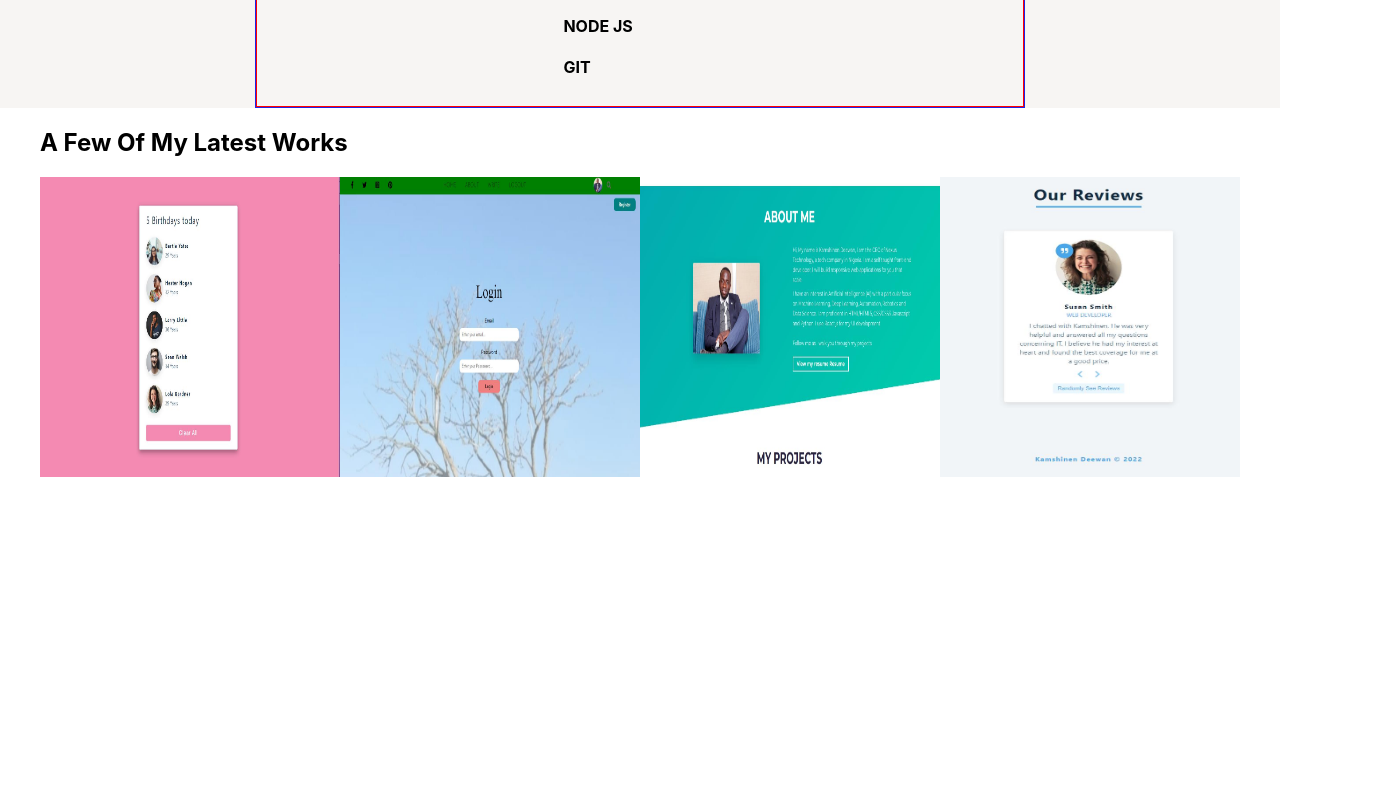
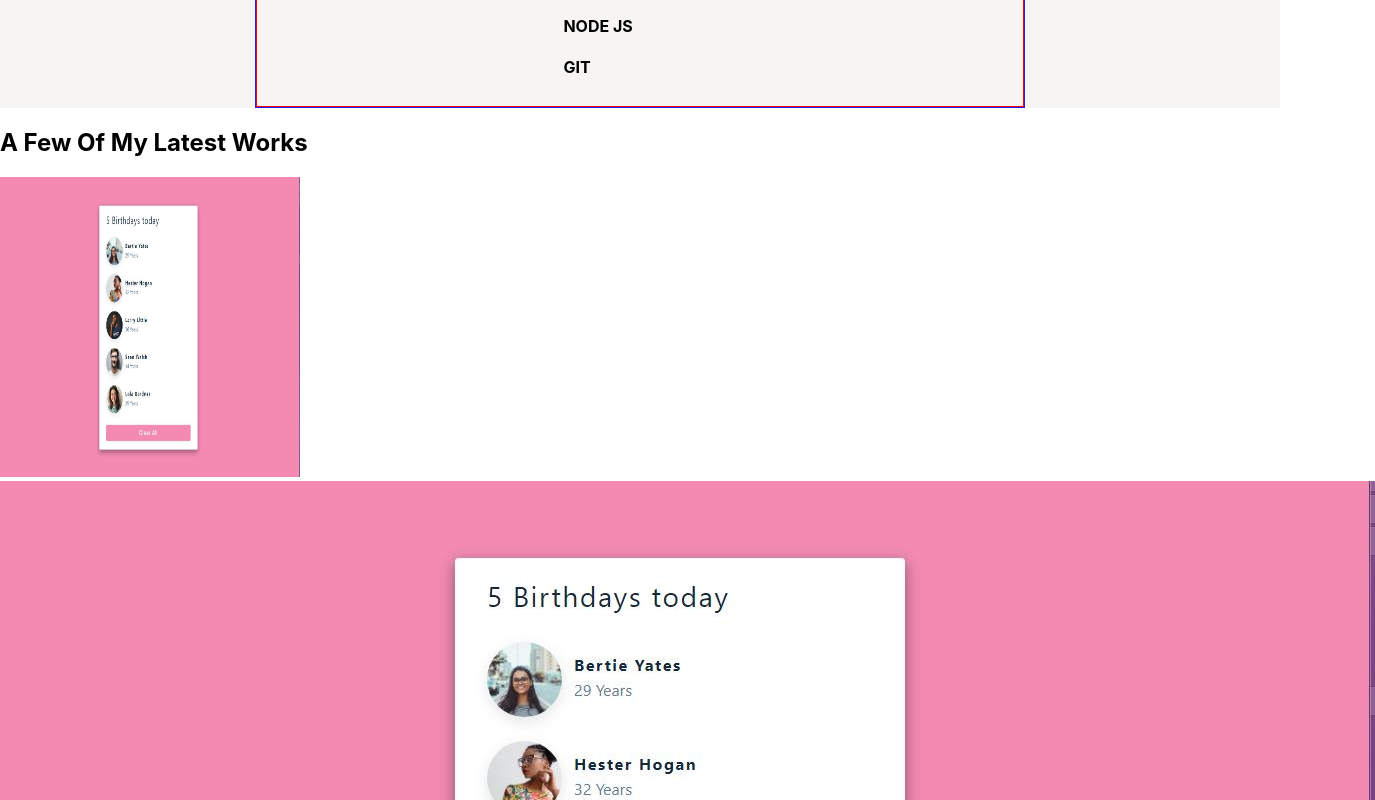
Before and after one commit to Muelji/myportfoliowebsite, a React (Create React App) app: page / in a window 1280 px wide. Shown: the part 2500-3300 px from the top of the page, 1375 px wide, since content can reach past the window. Before the commit the page ends 2981 px from the top, so only its background shows below. Built offline with nearby package versions, Linux system fonts and the light colour scheme.

Commit message:
working on the test component

```diff
--- a/src/Components/Test.jsx
+++ b/src/Components/Test.jsx
@@ -10,12 +10,12 @@ import "./Test.css"
 function Test() {
   return (
     <div>
-      <div className='divtest'>
+      <div>
 
          <div>
               <h2>A Few Of My Latest Works</h2>
               <div>
-                 <img src={t1} alt="t1" className='imgt' /><img src={t2} alt="t1" className='imgt' /><img src={t3} alt="t1" className='imgt' /><img src={t4} alt="t1" className='imgt' />
+                 <img src={t1} alt="t1" className='imgt' /><img src={t1} alt="t1" className='' /><img src={t1} alt="t1" className='' /><img src={t1} alt="t1" className='' />
               </div>
          </div>
 
```
